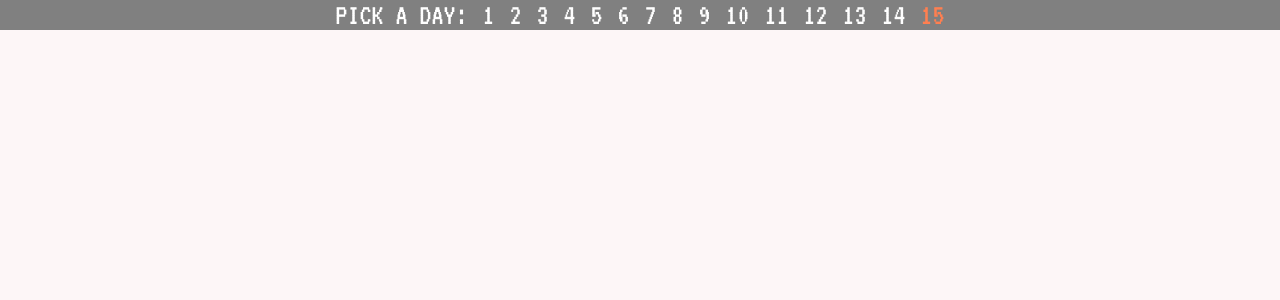
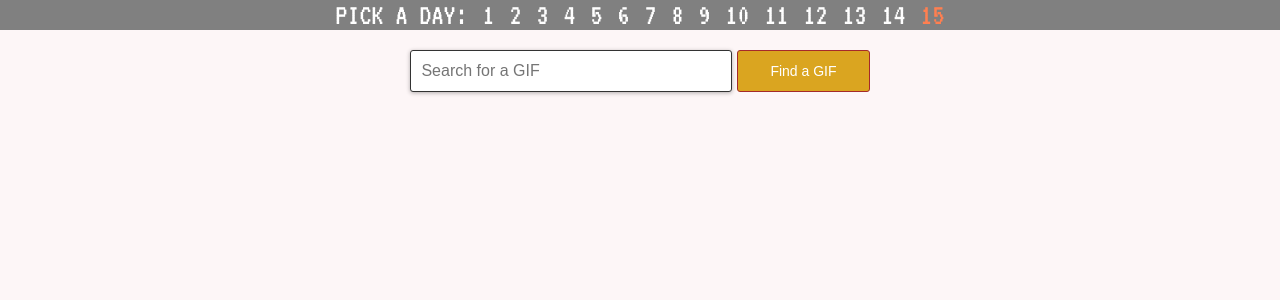
Before and after one commit to lillypiri/30apps30days, a React (Create React App) app: page / in a window 1280 px wide. Shown: the top 300 px of the page. Built offline with nearby package versions, Linux system fonts and the light colour scheme; no server answers; a web font is replaced by a local one.

Commit message:
testing out searches

```diff
--- a/src/day15.css
+++ b/src/day15.css
@@ -1,6 +1,7 @@
 .fifteen {
     display: block;
     margin: auto;
+    padding-top: 20px;
     text-align: center;
     max-width: 100%;
 }
@@ -10,9 +11,34 @@
     background-color: GoldenRod;
     border: none;
     color: white;
-    padding: 15px 32px;
-    text-align: center;
+    padding: 0 32px;
     text-decoration: none;
-    display: inline-block;
+    font-size: 14px;
+    line-height: 40px;
+    border: 1px solid Brown;
+    border-radius: 3px;
+    cursor: pointer;
+    outline: none;
+    transition: box-shadow 0.3s ease;
+}
+
+.mystery:hover {
+    box-shadow: 0 2px 4px rgba(0,0,0,0.3);
+}
+
+
+.fifteen-input {
     font-size: 16px;
+    height: 40px;
+    width: 300px;
+    padding: 0 10px;
+    border: 1px solid #333;
+    border-radius: 3px;
+    margin-right: 5px;
+    outline: none;
+    transition: box-shadow 0.3s ease;
 }
+
+.fifteen-input:focus {
+    box-shadow: 0 1px 4px rgba(0,0,0,0.3);
+}
--- a/src/day15.js
+++ b/src/day15.js
@@ -1,53 +1,55 @@
 import React, {Component} from 'react';
-import './day14.css'
+import './day15.css'
 
 
 class Mystery extends Component {
     constructor(props) {
         super (props);
 
+        this.fetchGif = this.fetchGif.bind(this);
+
         this.state = {
-            isPushed: false,
+            query: '',
             image: null
         };
     }
 
-    componentDidMount () {
-        fetch('http://api.giphy.com/v1/gifs/search?q=funny+cat&limit=1&rating=g&api_key=dc6zaTOxFJmzC').then(function(response) {
+
+    fetchGif (event) {
+        event.preventDefault();
+
+        if (!this.state.query) {
+            alert("Type something in!");
+            return;
+        }
+
+        fetch(`http://api.giphy.com/v1/gifs/search?q=${encodeURIComponent(this.state.query)}&limit=1&rating=g&api_key=dc6zaTOxFJmzC`).then(function(response) {
             if (response.status >= 400) {
                 throw new Error("Bad response from server");
             }
             return response.json();
         }).then(response => {
             this.setState({
-                images: response.data
-            })
+                image: response.data[0]
+            });
         });
     }
 
+
     render() {
-        if (!this.state.images) return null;
-        return(
+        return (
+            <div className="fifteen">
+                <form onSubmit={this.fetchGif}>
+                    <input autoFocus className="fifteen-input" type="text" onChange={e => this.setState({ query: e.target.value })} value={this.state.query} placeholder="Search for a GIF" />
+                    <button type="submit" className="mystery">Find a GIF</button>
+                </form>
 
-            <div className="fifteen">
-                {!this.state.isPushed &&
-                    <div className="mystery" onClick={e => this.setState({ isPushed: true })}>
-                        push me
-                    </div>
-                }
+                {this.state.image &&
+                    <div className="gifs">
+                        <img key={this.state.image.id} src={this.state.image.images.downsized.url} alt="" />
 
-                {this.state.isPushed &&
-                    <div className="mysteryreveal">
-                        <div className="gifs">
-                            {this.state.images.map(image => {
-                                return (
-                                    <img key={image.id} src={image.images.downsized.url} alt="" />
-                                )
-                            })}
-
-                            <div>
-                                Trending G-rated gif by <a href="https://github.com/Giphy/GiphyAPI#trending-gifs-endpoint">GiphyAPI</a>.
-                            </div>
+                        <div>
+                            gif supplied by <a href="https://github.com/Giphy/GiphyAPI#trending-gifs-endpoint">GiphyAPI</a>.
                         </div>
                     </div>
                 }
```
